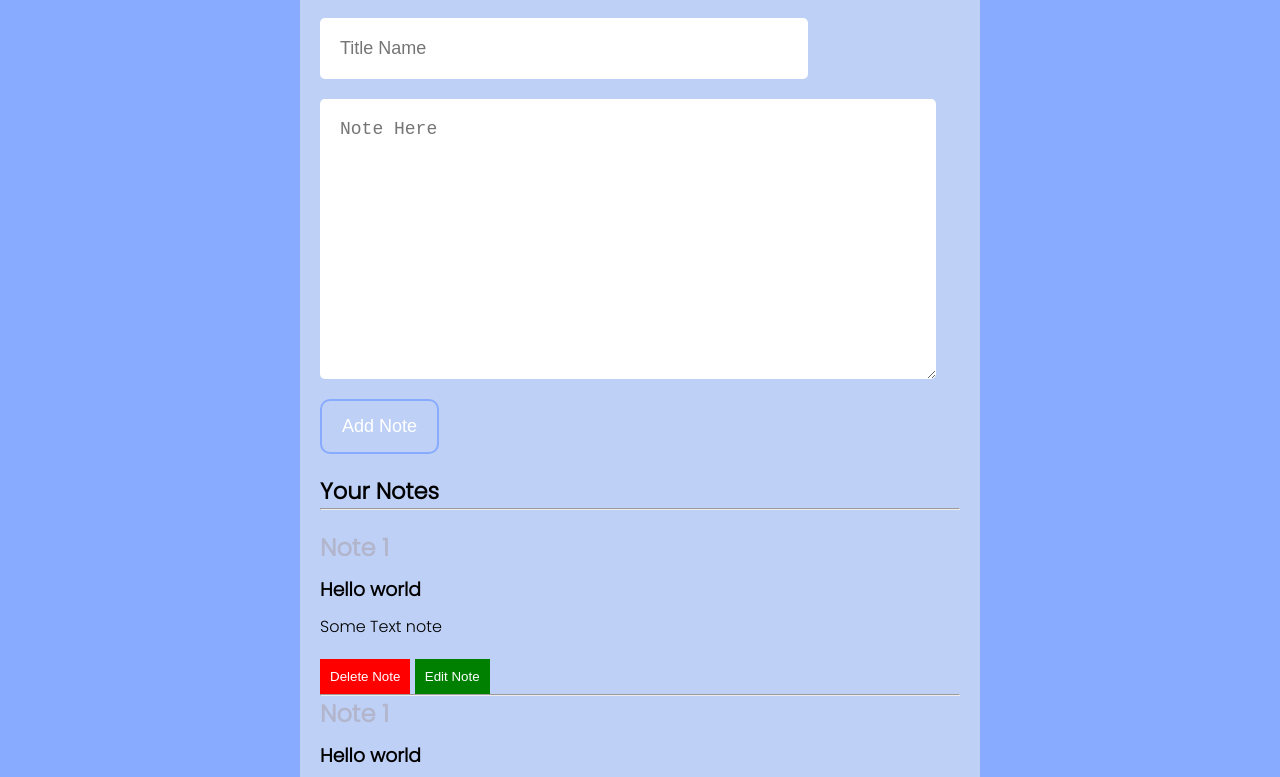
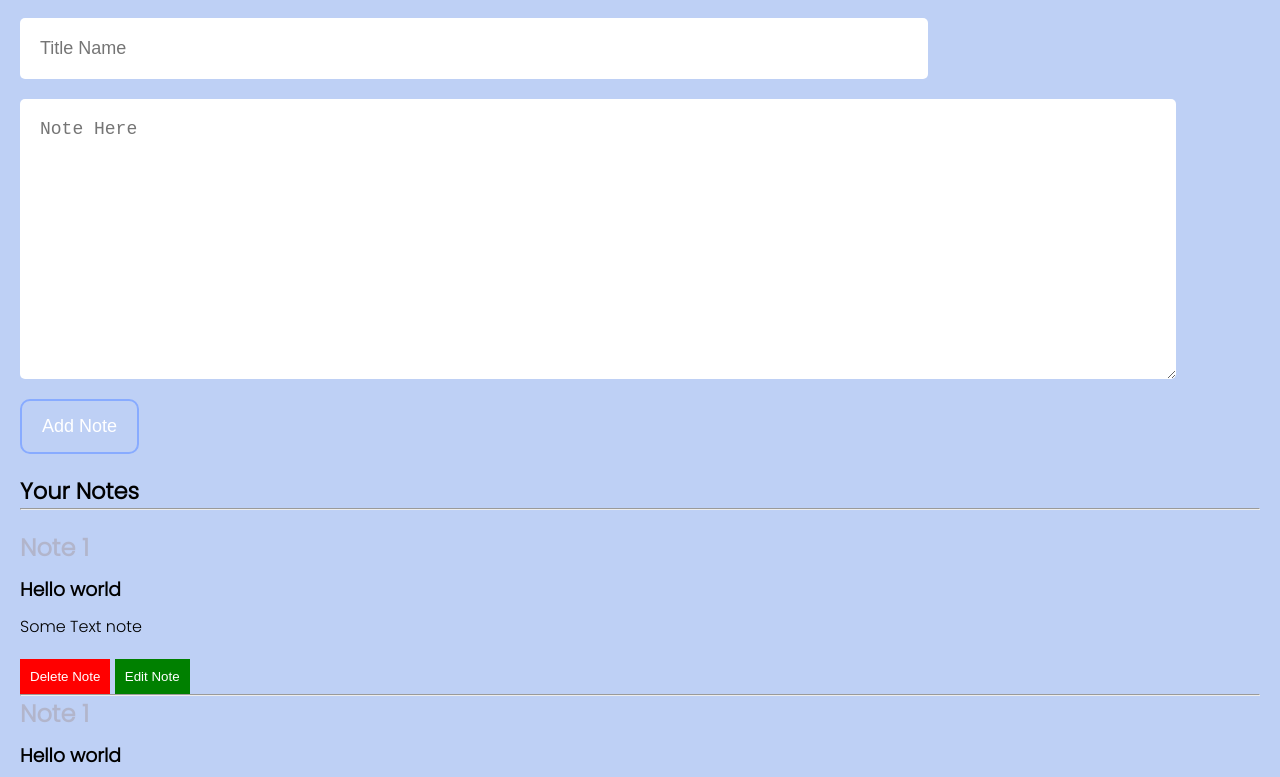
Before and after one commit to DamDev1/note-App-, a plain HTML site: page index.html in a window 1280 px wide. Shown: the part 114-891 px from the top of the page. Drawn offline with Linux system fonts and the light colour scheme.

Commit message:
first Commit

```diff
--- a/src/main.css
+++ b/src/main.css
@@ -10,7 +10,6 @@ body{
 }
 
 .wrapper{
-    width: 50vw;
     background: #bed0f5;
     margin-left: auto;
     margin-right: auto;
@@ -37,9 +36,6 @@ input{
     font-size: 18px;
 }
 
-::placeholder{
-    /* font-size: 20px; */
-}
 
 textarea{
     width: 90%;
```
